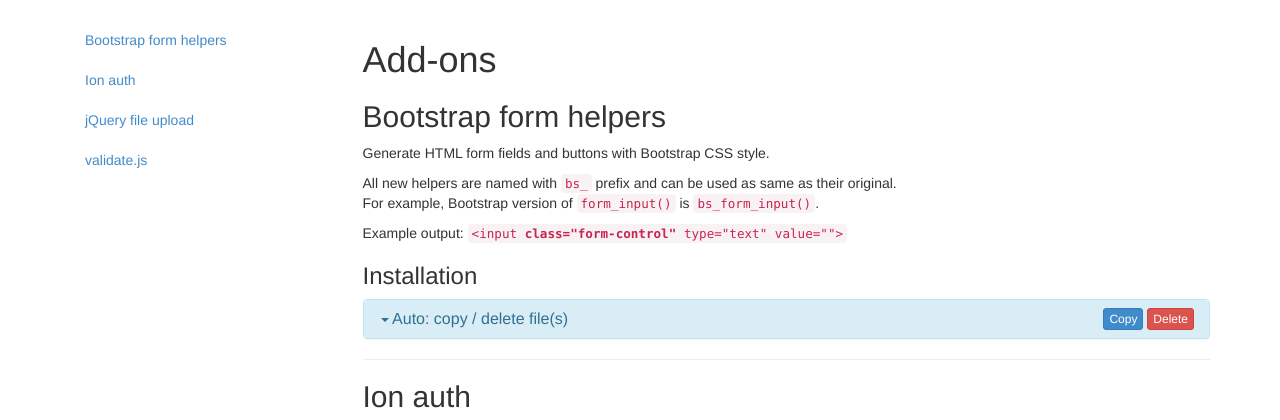
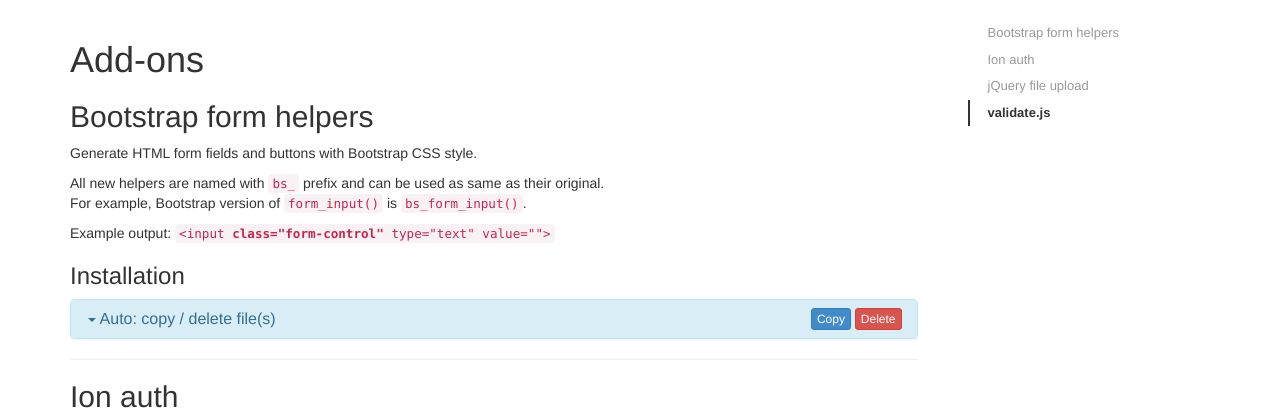
Before and after one commit to anvoz/CodeIgniter-Skeleton, a CodeIgniter app: page /ciske/addons in a window 1280 px wide. Shown: the part 52-472 px from the top of the page. Run offline with CodeIgniter, Linux system fonts and the light colour scheme.

Commit message:
Update sidebar on addons page

```diff
--- a/application/modules/addons/views/index.php
+++ b/application/modules/addons/views/index.php
@@ -1,7 +1,4 @@
 <div class="row">
-    <div class="col-md-3">
-        <?php echo $pagelet_sidebar; ?>
-    </div>
     <div class="col-md-9">
         <div>
             <h1>Add-ons</h1>
@@ -14,4 +11,7 @@
             <?php endforeach; ?>
         </div>
     </div>
+    <div class="col-md-3">
+        <?php echo $pagelet_sidebar; ?>
+    </div>
 </div>
--- a/application/modules/addons/views/pagelet_sidebar.php
+++ b/application/modules/addons/views/pagelet_sidebar.php
@@ -1,5 +1,5 @@
-<div id="welcome-sidebar" class="bs-sidebar hidden-print affix">
-    <ul class="nav bs-sidenav">
+<div class="sidebar hidden-print" id="sidebar" data-spy="affix">
+    <ul class="nav sidenav">
     <?php foreach ($addons['list'] as $addon_key => $addon_name): ?>
         <li><a href="#<?php echo str_replace('_', '-', $addon_key); ?>"><?php echo $addon_name; ?></a></li>
     <?php endforeach; ?>
```
